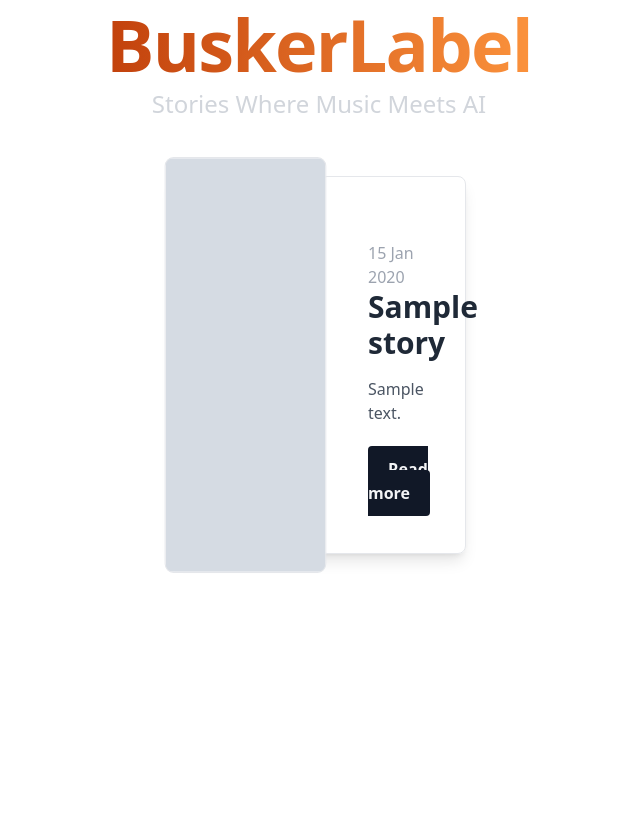
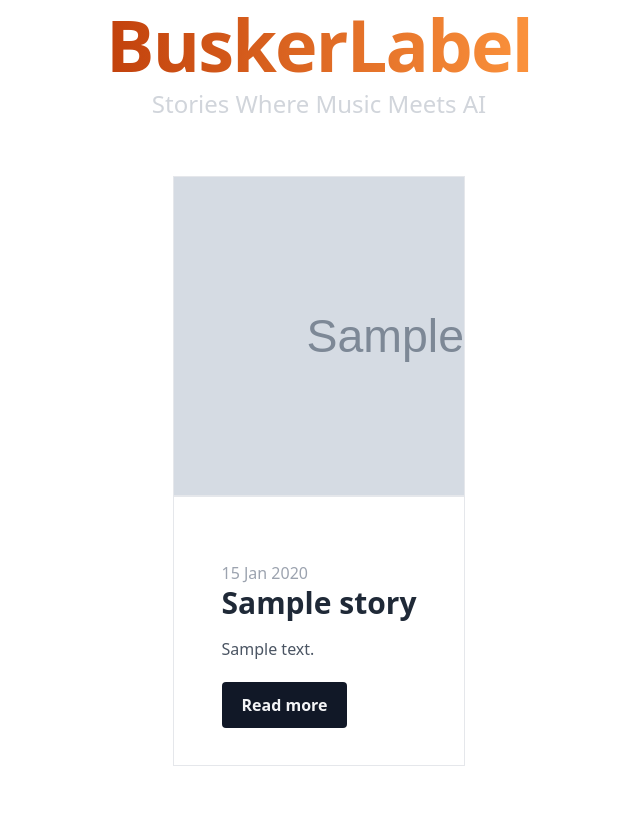
Before and after one commit to jovilius/buskerlabel, a FastAPI app: template templates/index.html in a window 1280 px wide. Shown: the whole page, without its empty margins (321-961 px from the left). Before the commit the page ends 573 px from the top, so only its background shows below. Run offline with FastAPI, Linux system fonts and the light colour scheme; the template is opened without the code that fills it: most values are stand-ins (such as "Sample title", 1, 10 or a date in 2020); grey boxes marked "Sample" are stand-in pictures; style sheets or scripts are compiled from the project's sources; parts of the project's set-up code (start-up, migrations or seed data) failed here and were passed over.

Commit message:
change: remove large screen layout.

```diff
--- a/templates/index.html
+++ b/templates/index.html
@@ -35,20 +35,16 @@
     {% for story in stories %}
 
     <div class="px-2 py-12 w-full flex justify-center">
-      <div
-        class="bg-white lg:mx-8 lg:flex lg:max-w-5xl lg:shadow-lg rounded-lg"
-      >
-        <div class="lg:w-1/2">
+      <div class="bg-white rounded-lg">
+        <div class="">
           <div
-            class="lg:scale-110 h-80 bg-cover lg:h-full rounded-b-none border lg:rounded-lg"
+            class="h-80 bg-cover rounded-b-none border"
             style="
               background-image: url('{{ story.image_url }}');
             "
           ></div>
         </div>
-        <div
-          class="py-12 px-6 lg:px-12 max-w-xl lg:max-w-5xl lg:w-1/2 rounded-t-none border lg:rounded-lg"
-        >
+        <div class="py-12 px-6 lg:px-12 max-w-xl rounded-t-none border">
           <p class="mt-4 sm text-gray-400">
             {{ story.published_at.strftime("%d %b %Y")}}
           </p>
```
